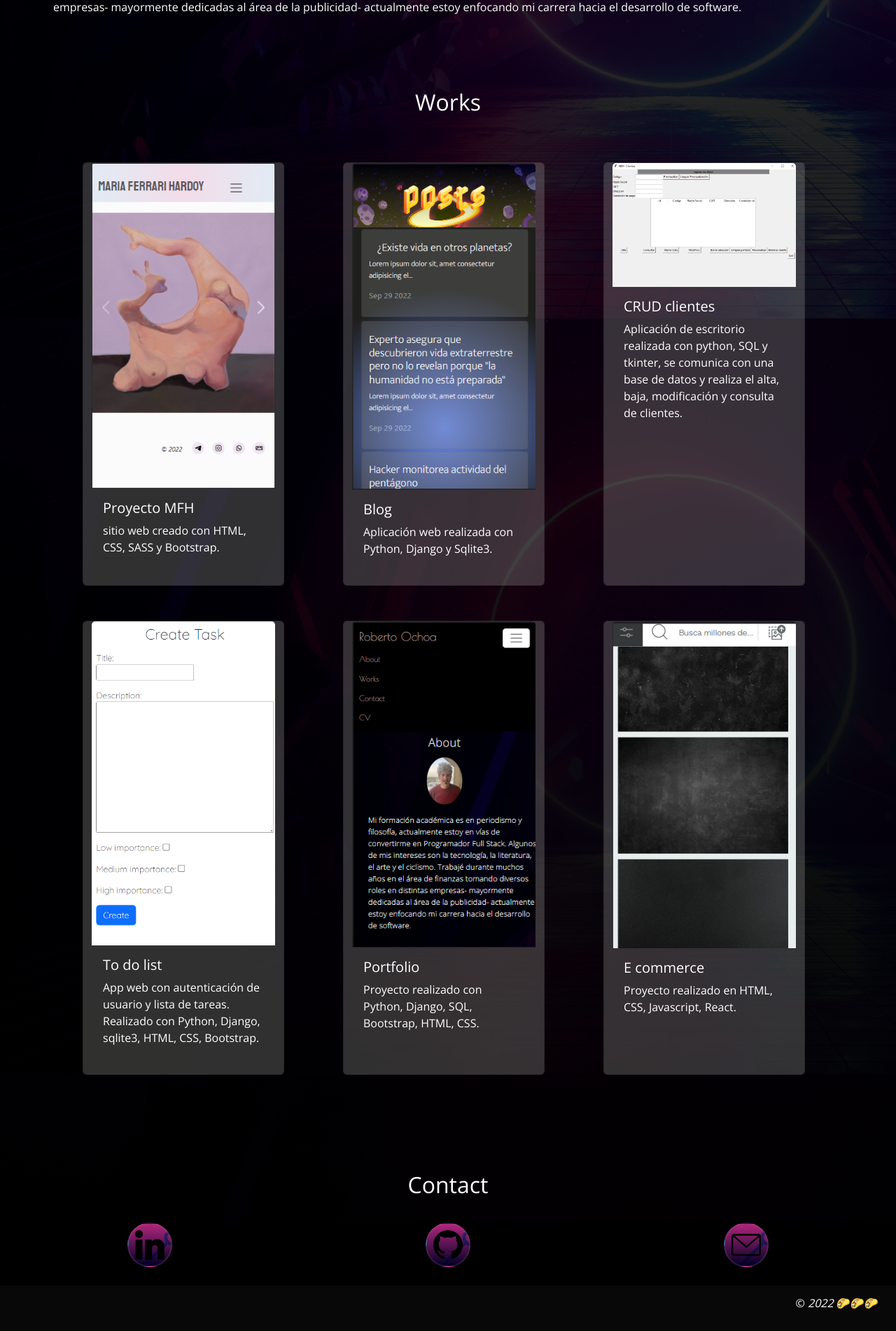
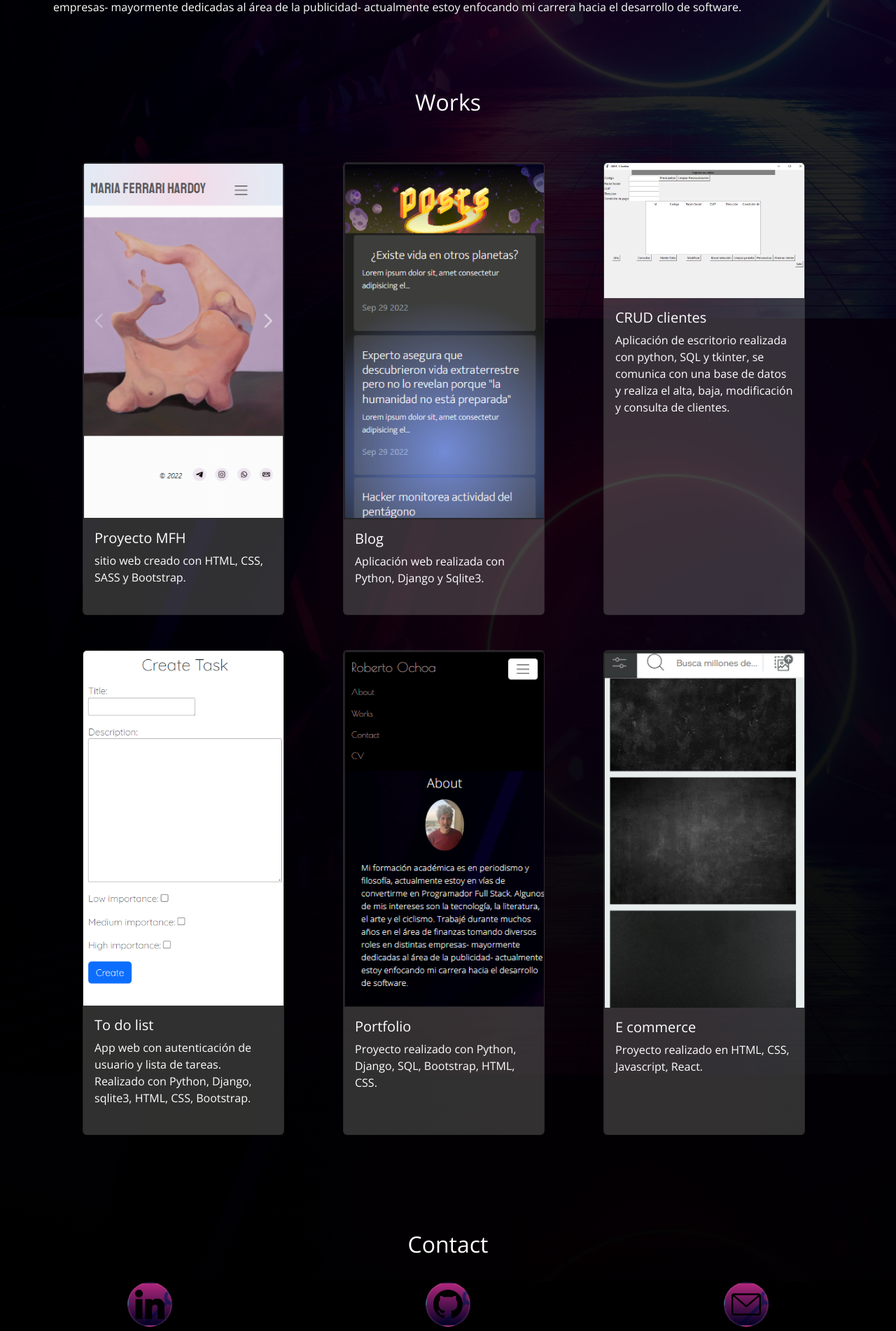
Before and after one commit to Roberto-87/portfolio, a Django app: page / in a window 1280 px wide. Shown: the part 625-2527 px from the top of the page at 70% size. Before the commit the page ends 2495 px from the top, so only its background shows below. Run offline with Django 4.2, Linux system fonts and the light colour scheme; data comes from the database, SQL or seed files in the repository; both versions use the stored data as it was after the commit.

Commit message:
corrección ancho tarjetas, subo proyecto tasks

```diff
--- a/appPortfolio/templates/home.html
+++ b/appPortfolio/templates/home.html
@@ -24,12 +24,12 @@
 
   <h2 id="works" class='title_works'>Works</h2>
 
-<main class="container row d-flex justify-content-around  section__works">
+<main class="container row d-flex justify-content-around  section__works ">
   {% for project in projects %}
-  <div class="card mb-5 col-sm-12 col-md-6 col-lg-4 tienda-card card_container" style="width: 18rem;" id="first">
+  <div class="card mb-5 col-sm-12 col-md-6 col-lg-4 tienda-card card_container p-0" style="width: 18rem;" id="first">
     <a href="{{project.url}}" target="__blank" rel="noreferrer">
-    <img src="{{project.image.url }}" class="card-img-top" alt="{{ project.title }}">
-  <div class="card-body">
+    <img src="{{project.image.url }}" class="card-img-top " alt="{{ project.title }}">
+  <div class="card-body ">
     <h5 class="card-title">{{ project.title }}</h5>
     <p class="card-text">{{ project.description }}</p>
     <a href="#" class="btn btn-comprar"></a>
@@ -38,32 +38,6 @@
 </a>
 {% endfor %}
 </main>
-
-
-<!-- <h2 id="works" class='title_works'>Works</h2>
-<section class="section__works w-100 ">
-  {% for project in projects %}
-<div class="container  ">
-<div class=" card_row_works row ">
- <div class="col-lg-4 col-xl-3 card_works_prueba ">
-  <div  class="card bg-black card-project card_container ">
-      <a href="{{project.url}}" target="__blank" rel="noreferrer">
-      <img src="{{project.image.url }}" class="card-img-top card_img" />
-        <div class="card-body ">
-          <h2 class="card_text">{{ project.title }}</h2>
-          <p class="card_text">{{ project.description }}</p>
-      </a>
-    </div>
-    </div>
-    </div>
-
-     {% endfor %}
-</div>
-</div>
-</div>
-</section>
--->
-
 
 
 
```
Also changed, not shown: db.sqlite3, media/portfolio/images/Captura_de_pantalla_2022-10-01_230514.png (added), media/portfolio/images/Captura_de_pantalla_2022-10-01_230915.png (added), media/portfolio/images/apptkinter.png (added), media/portfolio/images/crud.jpg (added), media/portfolio/images/github.png (added), media/portfolio/images/mfh.jpg (added), media/portfolio/images/proyectofaltante.png (added), media/portfolio/images/sitio-blog.png (added), media/portfolio/images/sitio-blog_gB4EY8w.png (added), media/portfolio/images/sitio-mfh.png (added), media/portfolio/images/sitio-portfolio.png (added), media/portfolio/images/to_do_list.png (added), media/portfolio/images/to_do_list_BEXl9gZ.png (added).
